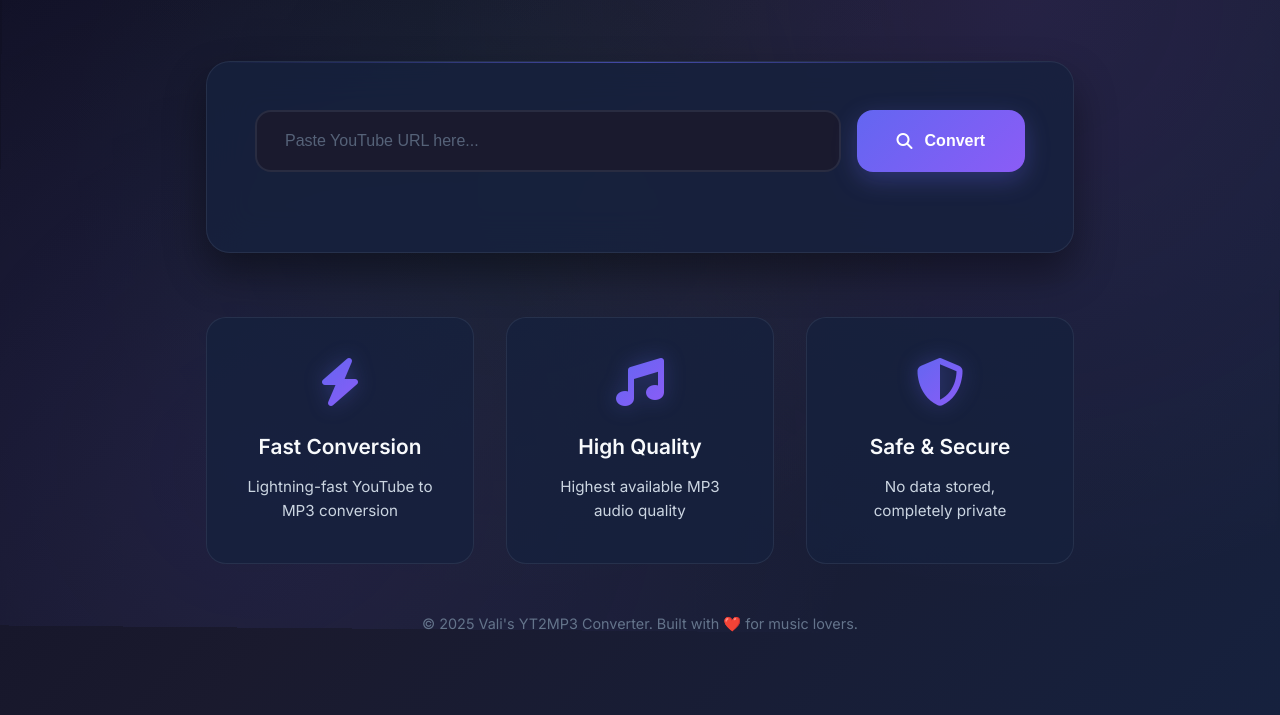
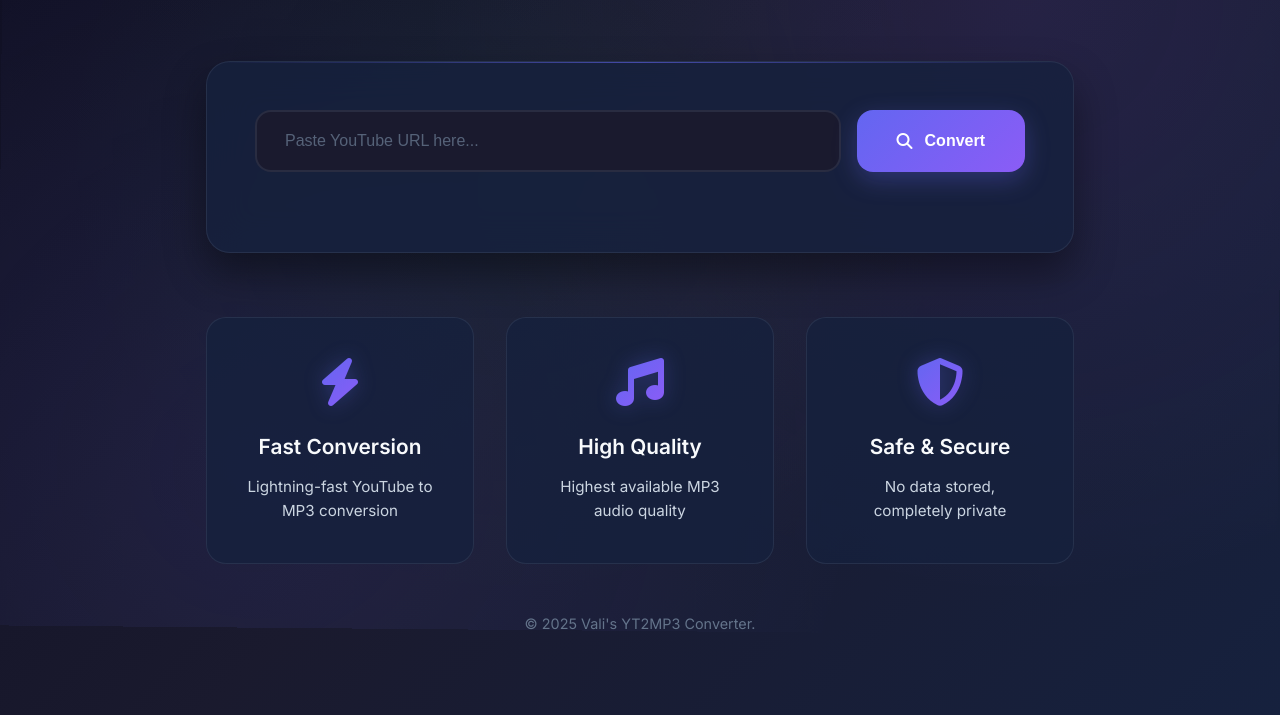
Before and after one commit to valentinnv/YT2MP3VALI, a website: page public/index.html in a window 1280 px wide. Shown: the part 159-874 px from the top of the page. Drawn offline with Linux system fonts and the light colour scheme.

Commit message:
remove text

```diff
--- a/public/index.html
+++ b/public/index.html
@@ -79,7 +79,7 @@
         </main>
 
         <footer class="footer">
-            <p>&copy; 2025 Vali's YT2MP3 Converter. Built with ❤️ for music lovers.</p>
+            <p>&copy; 2025 Vali's YT2MP3 Converter.</p>
         </footer>
     </div>
 
```
